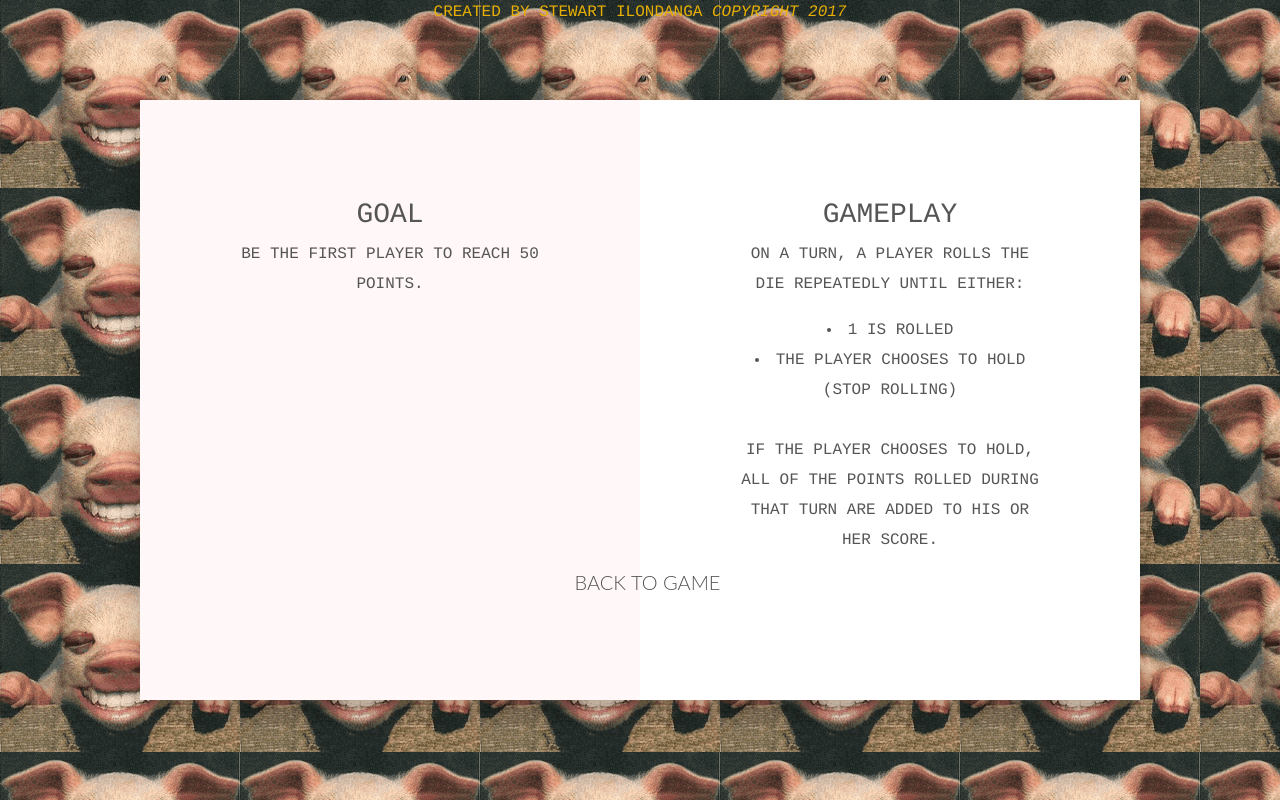
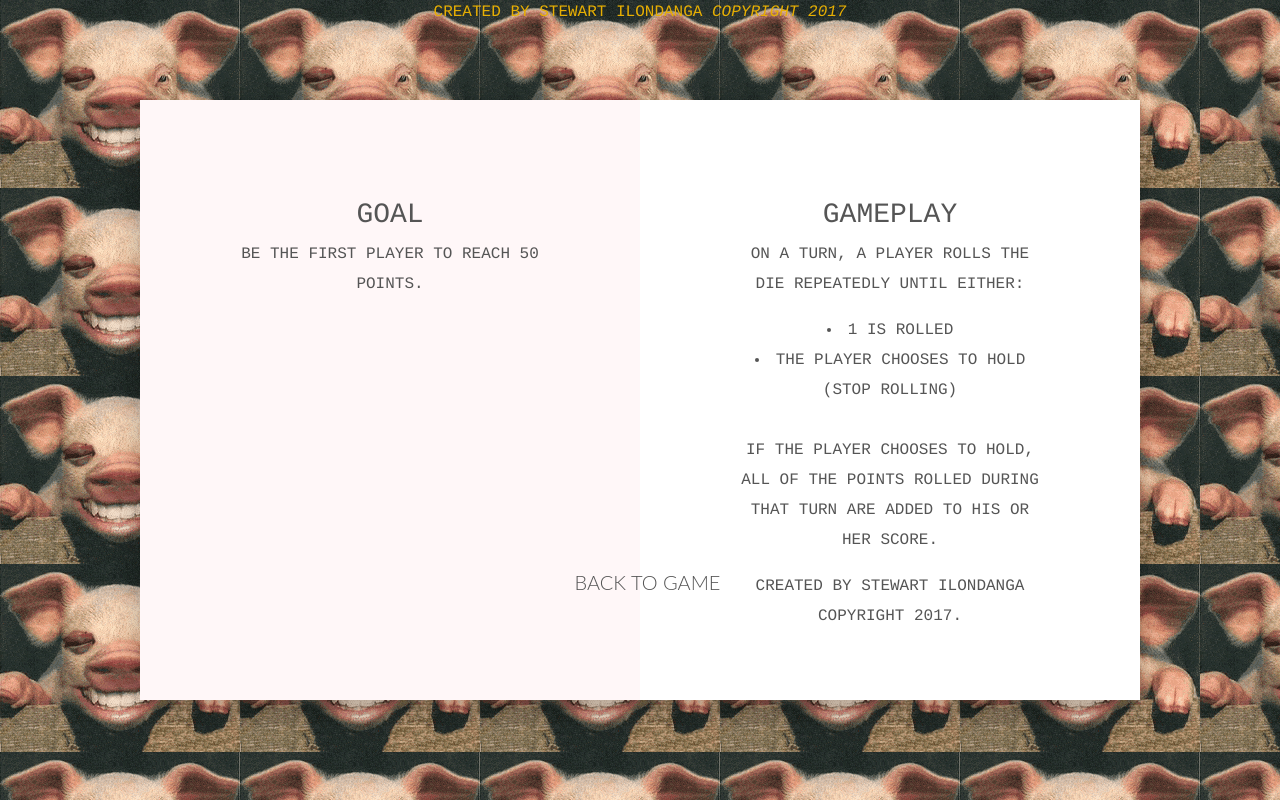
Before and after one commit to stewilondanga/piggy-dice, a plain HTML site: page index.html in a window 1280 px wide. Both pictures are taken after a click on the button "RULES". Drawn offline with nearby package versions, Linux system fonts and the light colour scheme.

Commit message:
add index.html

```diff
--- a/index.html
+++ b/index.html
@@ -42,6 +42,7 @@
          <li>The player chooses to hold (stop rolling)</li>
          <br>
          <p>If the player chooses to hold, all of the points rolled during that turn are added to his or her score.</p>
+         <p>CREATED BY Stewart ilondanga Copyright 2017.</p>
        <button class="btn-back"><i class="ion-ios-arrow-left color-0"></i>Back to game</button>
        </div>
            </div>
```
